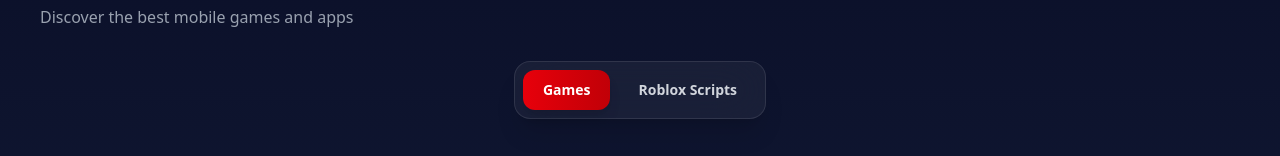
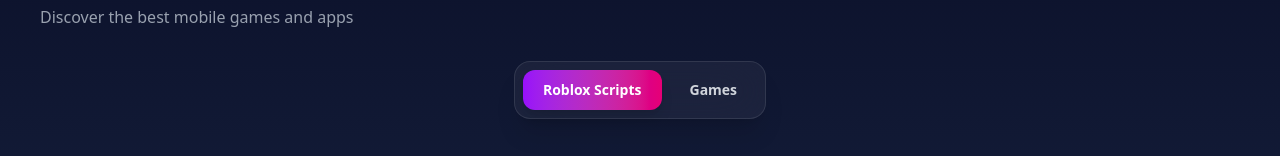
Before and after one commit to Aminesorati35/gamehubstore, a React (Vite) app: page / in a window 1280 px wide. Shown: the part 151-307 px from the top of the page. Built offline with nearby package versions, Linux system fonts and the light colour scheme.

Commit message:
some changes

```diff
--- a/src/pages/Home.jsx
+++ b/src/pages/Home.jsx
@@ -18,7 +18,7 @@
   const [selectedPlatform, setSelectedPlatform] = useState("");
   const [selectedGame, setSelectedGame] = useState(null);
 
-  const [selectedTab, setSelectedTab] = useState("games");
+  const [selectedTab, setSelectedTab] = useState("scripts");
 
   const handleOpenPlatformModal = (item) => {
     setSelectedGame(item);
@@ -62,6 +62,16 @@
         <div className="mb-8 flex justify-center">
           <div className="inline-flex p-2 rounded-2xl bg-white/5 border border-white/10 backdrop-blur-xl shadow-xl gap-2">
             <button
+              onClick={() => setSelectedTab("scripts")}
+              className={`px-5 py-2.5 rounded-xl font-semibold text-sm transition-all duration-300 cursor-pointer ${
+                selectedTab === "scripts"
+                  ? "bg-gradient-to-r from-purple-600 to-pink-600 text-white shadow-lg"
+                  : "text-gray-300 hover:bg-white/10 hover:text-white"
+              }`}
+            >
+              Roblox Scripts
+            </button>
+            <button
               onClick={() => setSelectedTab("games")}
               className={`px-5 py-2.5 rounded-xl font-semibold text-sm transition-all duration-300 cursor-pointer ${
                 selectedTab === "games"
@@ -70,16 +80,6 @@
               }`}
             >
               Games
-            </button>
-            <button
-              onClick={() => setSelectedTab("scripts")}
-              className={`px-5 py-2.5 rounded-xl font-semibold text-sm transition-all duration-300 cursor-pointer ${
-                selectedTab === "scripts"
-                  ? "bg-gradient-to-r from-purple-600 to-pink-600 text-white shadow-lg"
-                  : "text-gray-300 hover:bg-white/10 hover:text-white"
-              }`}
-            >
-              Roblox Scripts
             </button>
             {/* <button
               onClick={() => setSelectedTab("apps")}
```
